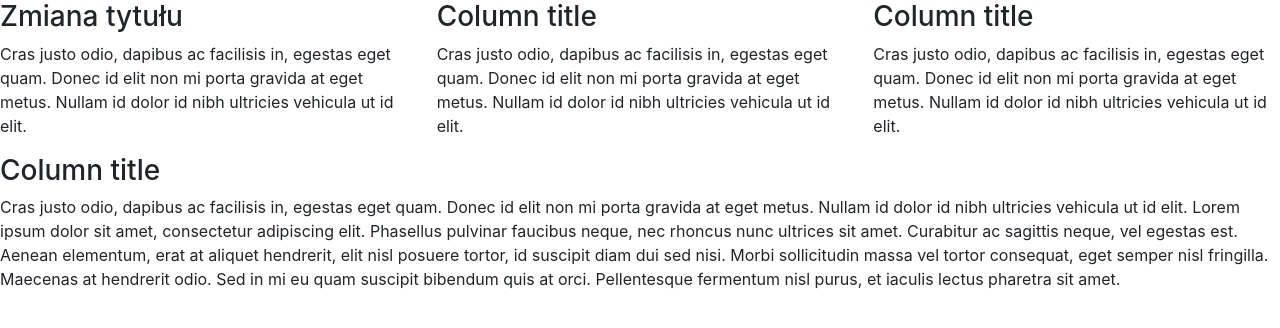
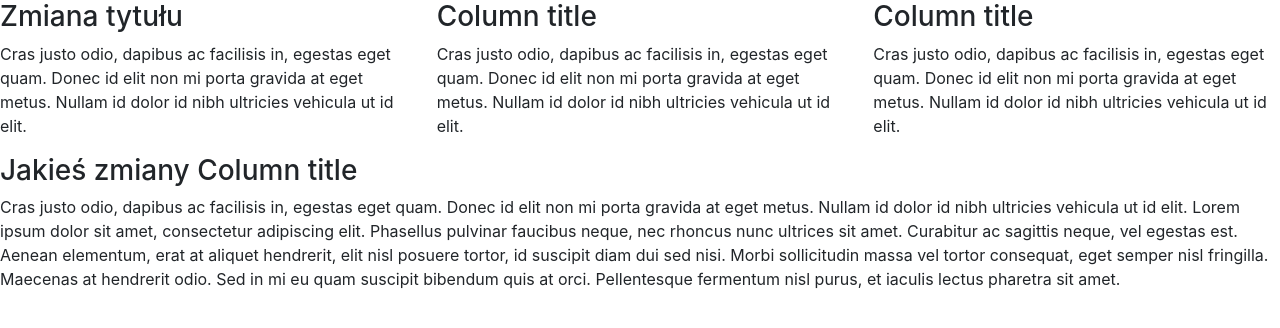
Before and after one commit to krlhngs/pinegrow_git, a plain HTML site: page index.html in a window 1280 px wide. Drawn offline with Linux system fonts and the light colour scheme.

Commit message:
zmiana nagłówka

```diff
--- a/index.html
+++ b/index.html
@@ -34,7 +34,7 @@
 </div>
     <div class="row">
       <div class="col-md-12">
-        <h3>Column title</h3>
+        <h3>Jakieś zmiany Column title</h3>
         <p>Cras justo odio, dapibus ac facilisis in, egestas eget quam. Donec id elit non mi porta gravida at eget metus. Nullam id dolor id nibh ultricies vehicula ut id elit. Lorem ipsum dolor sit amet, consectetur adipiscing elit. Phasellus pulvinar faucibus neque, nec rhoncus nunc ultrices sit amet. Curabitur ac sagittis neque, vel egestas est. Aenean elementum, erat at aliquet hendrerit, elit nisl posuere tortor, id suscipit diam dui sed nisi. Morbi sollicitudin massa vel tortor consequat, eget semper nisl fringilla. Maecenas at hendrerit odio. Sed in mi eu quam suscipit bibendum quis at orci. Pellentesque fermentum nisl purus, et iaculis lectus pharetra sit amet.</p>
       </div>
     </div>
```
